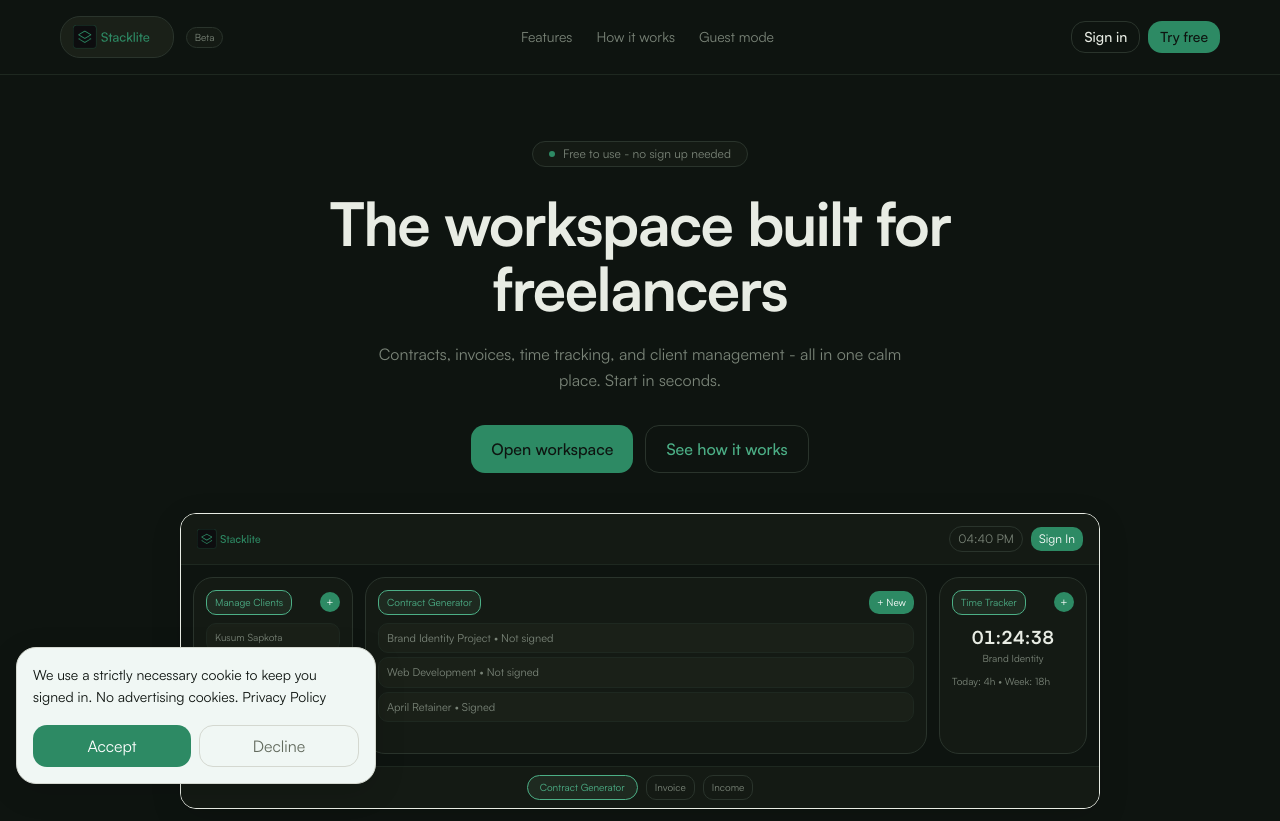
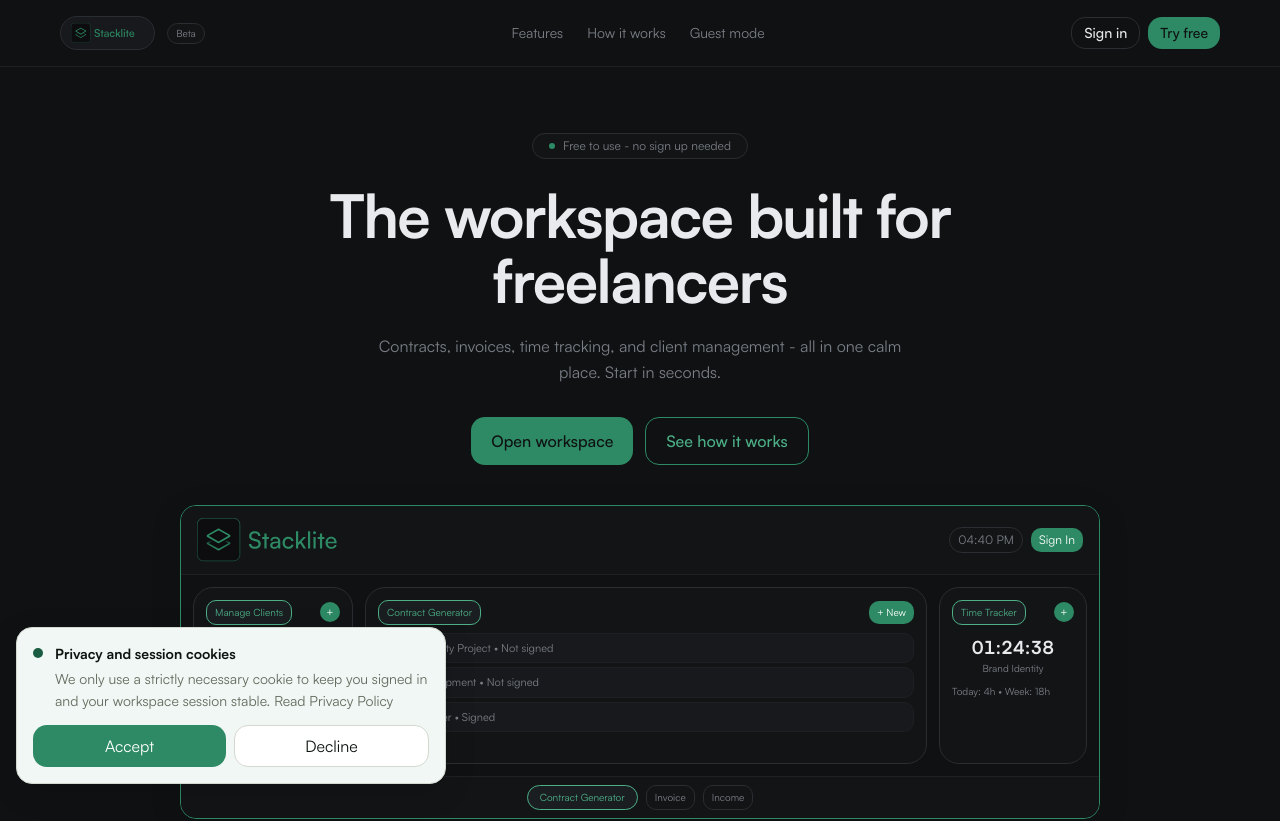
Before and after one commit to thesiddart/Stacklite.live, a Next.js app: page / in a window 1280 px wide. Shown: the top 821 px of the page. Built offline with nearby package versions, Linux system fonts and the light colour scheme.

Commit message:
fix: stabilize cookie banner and clean landing console warnings

```diff
--- a/app/globals.css
+++ b/app/globals.css
@@ -287,29 +287,29 @@
 
 .dark {
   /* Complete semantic color system (dark) */
-  --color-page-bg: #0e1410;
-  --color-canvas-bg: #0e1410;
-  --color-canvas-dot: #1a2018;
+  --color-page-bg: #0f1113;
+  --color-canvas-bg: #0f1113;
+  --color-canvas-dot: #1a1d20;
 
-  --color-surface: #1a2018;
-  --color-surface-raised: #202820;
-  --color-surface-sunken: #141a14;
-  --color-surface-form-section: #1e2a20;
-  --color-surface-input: #141a14;
-  --color-surface-disabled: #1a2018;
+  --color-surface: #17191c;
+  --color-surface-raised: #1f2226;
+  --color-surface-sunken: #121416;
+  --color-surface-form-section: #1b1e21;
+  --color-surface-input: #121416;
+  --color-surface-disabled: #17191c;
 
-  --color-border: #2a342c;
-  --color-border-subtle: #1e2820;
+  --color-border: #2a2d31;
+  --color-border-subtle: #1e2124;
   --color-border-brand: #1a5c42;
-  --color-border-input: #2a342c;
-  --color-border-disabled: #1a2018;
+  --color-border-input: #2a2d31;
+  --color-border-disabled: #17191c;
 
-  --color-text-primary: #e8ece4;
-  --color-text-body: #c8d0c4;
-  --color-text-muted: #7a8478;
-  --color-text-placeholder: #4a5448;
-  --color-text-disabled: #3a4038;
-  --color-text-inverse: #0e1410;
+  --color-text-primary: #e8eaed;
+  --color-text-body: #c8ccd0;
+  --color-text-muted: #7a7f86;
+  --color-text-placeholder: #4a4e54;
+  --color-text-disabled: #3a3e44;
+  --color-text-inverse: #0f1113;
   --color-text-brand: #4caf86;
   --color-text-brand-hover: #6fc4a8;
 
@@ -324,27 +324,27 @@
   --color-btn-primary-hover: #4caf86;
   --color-btn-primary-active: #1a5c42;
 
-  --color-btn-secondary-bg: #1e2a20;
+  --color-btn-secondary-bg: #1b1e21;
   --color-btn-secondary-fg: #4caf86;
-  --color-btn-secondary-border: #2a4838;
-  --color-btn-secondary-hover: #243020;
+  --color-btn-secondary-border: #24332b;
+  --color-btn-secondary-hover: #1f2226;
 
-  --color-btn-ghost-fg: #7a8478;
-  --color-btn-ghost-hover-bg: #1e2820;
+  --color-btn-ghost-fg: #7a7f86;
+  --color-btn-ghost-hover-bg: #1e2124;
 
   --color-btn-destructive-bg: #dc2626;
   --color-btn-destructive-fg: #ffffff;
   --color-btn-destructive-hover: #b91c1c;
 
-  --color-icon: #7a8478;
+  --color-icon: #7a7f86;
   --color-icon-brand: #4caf86;
-  --color-icon-muted: #4a5448;
-  --color-icon-inverse: #0e1410;
+  --color-icon-muted: #4a4e54;
+  --color-icon-inverse: #0f1113;
   --color-icon-on-brand: #ffffff;
 
-  --color-topbar-bg: #0e1410;
-  --color-topbar-pill-bg: #1a2018;
-  --color-topbar-pill-border: #2a342c;
+  --color-topbar-bg: #0f1113;
+  --color-topbar-pill-bg: #17191c;
+  --color-topbar-pill-border: #2a2d31;
   --color-avatar-btn-bg: #2d8a64;
   --color-avatar-btn-fg: #ffffff;
   --color-avatar-btn-hover: #4caf86;
@@ -352,24 +352,24 @@
   --color-module-header-bg: #1a5c42;
   --color-module-header-fg: #d4ece3;
 
-  --color-add-btn-bg: #2a342c;
+  --color-add-btn-bg: #2a2d31;
   --color-add-btn-fg: #4caf86;
   --color-add-btn-hover: #2d8a64;
 
-  --color-dock-bg: #1a2018;
-  --color-dock-border: #2a342c;
-  --color-dock-item-active-bg: #1e2a20;
-  --color-dock-item-active-border: #2a4838;
+  --color-dock-bg: #17191c;
+  --color-dock-border: #2a2d31;
+  --color-dock-item-active-bg: #1b1e21;
+  --color-dock-item-active-border: #24332b;
   --color-dock-item-active-fg: #4caf86;
-  --color-dock-item-fg: #7a8478;
-  --color-dock-item-hover-bg: #1e2820;
-  --color-dock-separator: #2a342c;
+  --color-dock-item-fg: #7a7f86;
+  --color-dock-item-hover-bg: #1e2124;
+  --color-dock-separator: #2a2d31;
 
   --color-step-active-bg: #2d8a64;
   --color-step-active-fg: #ffffff;
   --color-step-inactive-bg: transparent;
-  --color-step-inactive-fg: #4a5448;
-  --color-step-inactive-border: #2a342c;
+  --color-step-inactive-fg: #4a4e54;
+  --color-step-inactive-border: #2a2d31;
 
   --color-badge-bg: #1a5c42;
   --color-badge-fg: #d4ece3;
@@ -389,13 +389,13 @@
   --color-info-bg: #0a0f1f;
   --color-info-text: #93c5fd;
 
-  --color-preview-bg: #141a14;
-  --color-preview-border: #2a342c;
-  --color-preview-heading: #e8ece4;
-  --color-preview-label: #7a8478;
-  --color-preview-body: #c8d0c4;
-  --color-preview-divider: #2a342c;
-  --color-preview-footer: #4a5448;
+  --color-preview-bg: #121416;
+  --color-preview-border: #2a2d31;
+  --color-preview-heading: #e8eaed;
+  --color-preview-label: #7a7f86;
+  --color-preview-body: #c8ccd0;
+  --color-preview-divider: #2a2d31;
+  --color-preview-footer: #4a4e54;
 
   /* Compatibility aliases for existing classes/components */
   --background-base: var(--color-surface);
--- a/app/layout.tsx
+++ b/app/layout.tsx
@@ -68,8 +68,10 @@
     <html lang="en">
       <body className="antialiased">
         <PlausibleScript />
-        <QueryProvider>{children}</QueryProvider>
-        <CookieBanner />
+        <QueryProvider>
+          {children}
+          <CookieBanner />
+        </QueryProvider>
       </body>
     </html>
   );
--- a/app/page.tsx
+++ b/app/page.tsx
@@ -55,9 +55,9 @@
           <div className="flex items-center gap-3">
             <Link
               href="/"
-              className="inline-flex items-center rounded-xl border border-border-base bg-background-base px-3 py-2"
+              className="inline-flex items-center rounded-xl border border-border-base bg-background-base px-2.5 py-1.5"
             >
-              <Image src="/logo-dark.svg" alt="Stacklite" width={96} height={24} className="h-6 w-auto" />
+              <Image src="/logo-dark.svg" alt="Stacklite" width={96} height={24} priority style={{ width: 'auto', height: '20px' }} />
             </Link>
             <span className="rounded-full border border-border-base bg-background-highlight px-2 py-0.5 text-[10px] text-text-muted">
               Beta
@@ -107,7 +107,7 @@
                 <Button asChild size="lg">
                   <Link href="/dashboard">Open workspace</Link>
                 </Button>
-                <Button asChild variant="outline" size="lg" className="border-border-base bg-transparent !text-button-secondary-fg hover:bg-background-highlight hover:!text-button-secondary-fg">
+                <Button asChild variant="outline" size="lg" className="border-button-primary bg-transparent !text-button-secondary-fg hover:bg-background-highlight hover:!text-button-secondary-fg">
                   <Link href="#how-it-works" className="!text-button-secondary-fg hover:!text-button-secondary-fg">See how it works</Link>
                 </Button>
               </div>
@@ -155,7 +155,7 @@
 
         <section id="guest" className="relative px-5 py-16">
           <div className="absolute inset-0 dots-background opacity-20 [background-size:20px_20px]" />
-          <div className="relative mx-auto grid w-full max-w-[920px] gap-7 rounded-2xl border border-border-brand bg-background-base p-8 lg:grid-cols-2">
+          <div className="relative mx-auto grid w-full max-w-[920px] gap-7 rounded-2xl border border-button-primary bg-background-base p-8 lg:grid-cols-2">
             <div>
               <div className="mb-3 flex flex-wrap gap-2">
                 <span className="rounded-full border border-border-base px-3 py-1 text-xs text-text-muted">No credit card</span>
--- a/components/landing/WorkspaceMock.tsx
+++ b/components/landing/WorkspaceMock.tsx
@@ -40,10 +40,10 @@
   const active = tabContent[activeTab]
 
   return (
-    <div className="mx-auto mt-10 max-w-[920px] overflow-hidden rounded-2xl border border-border-brand bg-background-base text-text-base shadow-lg">
+    <div className="mx-auto mt-10 max-w-[920px] overflow-hidden rounded-2xl border border-button-primary bg-background-base text-text-base shadow-lg">
       <div className="flex items-center justify-between border-b border-border-muted bg-background-highlight px-4 py-3 text-xs text-text-muted">
         <div className="inline-flex items-center gap-2">
-          <Image src="/logo-dark.svg" alt="Stacklite" width={76} height={20} className="h-5 w-auto" />
+          <Image src="/logo-dark.svg" alt="Stacklite" width={76} height={20} style={{ width: 'auto', height: 'auto' }} />
         </div>
         <div className="inline-flex items-center gap-2">
           <span className="rounded-full border border-border-base px-2 py-1">04:40 PM</span>
--- a/components/legal/CookieBanner.tsx
+++ b/components/legal/CookieBanner.tsx
@@ -1,10 +1,15 @@
 'use client'
 
-import { useState } from 'react'
+import Link from 'next/link'
+import { useEffect, useState } from 'react'
 import { readCookieConsent, type ConsentValue, writeCookieConsent } from '@/lib/cookieConsent'
 
 export function CookieBanner() {
-  const [visible, setVisible] = useState(() => !readCookieConsent())
+  const [visible, setVisible] = useState(false)
+
+  useEffect(() => {
+    if (!readCookieConsent()) setVisible(true)
+  }, [])
 
   const setConsent = (value: ConsentValue) => {
     writeCookieConsent(value)
@@ -14,30 +19,40 @@
   if (!visible) return null
 
   return (
-    <div className="fixed bottom-4 left-4 right-4 z-50 rounded-xl border border-border-base bg-background-highlight p-4 shadow-lg md:right-auto md:w-[360px]">
-      <p className="mb-4 text-sm leading-relaxed text-text-base">
-        We use a strictly necessary cookie to keep you signed in. No advertising cookies.
+    <div className="fixed bottom-4 left-4 right-4 z-[300] md:right-auto md:w-[430px]">
+      <div className="rounded-2xl border border-border-base bg-background-highlight p-4 shadow-lg">
+        <div className="mb-3 flex items-start gap-3">
+          <div className="mt-1 h-2.5 w-2.5 shrink-0 rounded-full bg-text-brand" aria-hidden="true" />
+          <div className="space-y-1">
+            <p className="text-sm font-semibold text-text-base">Privacy and session cookies</p>
+            <p className="text-sm leading-relaxed text-text-muted">
+              We only use a strictly necessary cookie to keep you signed in and your workspace session stable.
               {' '}
-        <a href="/privacy" className="text-text-brand hover:underline">
-          Privacy Policy
-        </a>
+              <Link href="/privacy" className="text-text-brand underline-offset-2 hover:underline focus-visible:outline-none focus-visible:ring-2 focus-visible:ring-text-brand">
+                Read Privacy Policy
+              </Link>
             </p>
-      <div className="flex gap-2">
+          </div>
+        </div>
+        <div className="flex flex-col gap-2 sm:flex-row">
           <button
             onClick={() => setConsent('accepted')}
-          className="flex-1 rounded-lg bg-button-primary px-4 py-2 text-sm font-medium text-button-primary-fg"
+            className="w-full rounded-lg bg-button-primary px-4 py-2 text-sm font-medium text-button-primary-fg transition-opacity hover:opacity-90 focus-visible:outline-none focus-visible:ring-2 focus-visible:ring-text-brand sm:w-auto sm:flex-1"
             type="button"
+            aria-label="Accept strictly necessary cookie"
           >
             Accept
           </button>
           <button
             onClick={() => setConsent('declined')}
-          className="flex-1 rounded-lg border border-border-base px-4 py-2 text-sm text-text-muted"
+            className="w-full rounded-lg border border-border-base bg-background-base px-4 py-2 text-sm font-medium text-text-base transition-colors hover:bg-background-muted focus-visible:outline-none focus-visible:ring-2 focus-visible:ring-text-brand sm:w-auto sm:flex-1"
             type="button"
+            aria-label="Decline strictly necessary cookie"
           >
             Decline
           </button>
         </div>
       </div>
+    </div>
   )
 }
--- a/components/legal/PlausibleScript.tsx
+++ b/components/legal/PlausibleScript.tsx
@@ -8,9 +8,12 @@
 } from '@/lib/cookieConsent'
 
 export function PlausibleScript() {
+  const isProduction = process.env.NODE_ENV === 'production'
   const [enabled, setEnabled] = useState(false)
 
   useEffect(() => {
+    if (!isProduction) return
+
     const refresh = () => {
       setEnabled(hasAcceptedCookieConsent())
     }
@@ -23,9 +26,9 @@
       window.removeEventListener(COOKIE_CONSENT_CHANGE_EVENT, refresh)
       window.removeEventListener('storage', refresh)
     }
-  }, [])
+  }, [isProduction])
 
-  if (!enabled) return null
+  if (!isProduction || !enabled) return null
 
   return (
     <Script
```
Also changed, not shown: public/apple-touch-icon.png (added). Lines whose indentation alone changed are shown as unchanged.
